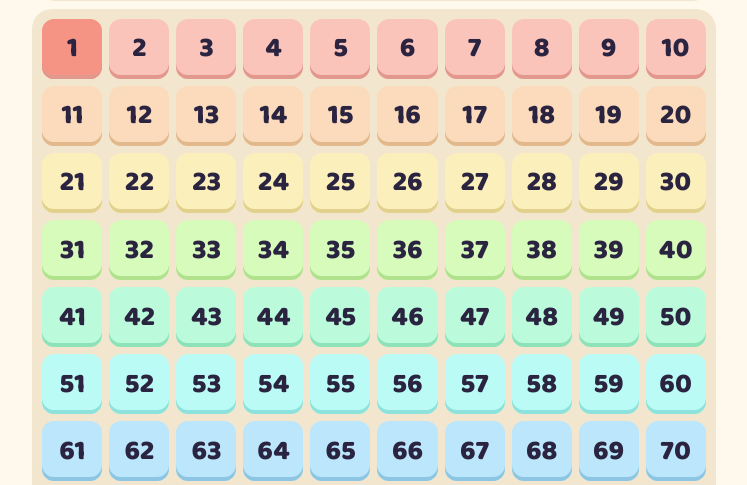
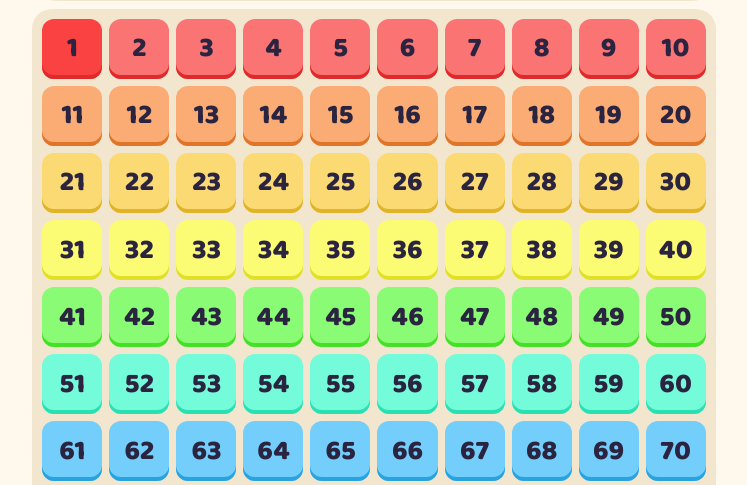
Before and after one commit to onuralpay-ai/onuralpay-ai.github.io, a plain HTML site: page zeynep-sayilar.html in a window 1280 px wide. Both pictures are taken after a click on the button "bir". Shown: the part 259-744 px from the top of the page, without its empty margins (266-1013 px from the left). Drawn offline with Linux system fonts and the light colour scheme.

Commit message:
Add files via upload

```diff
--- a/zeynep-sayilar.html
+++ b/zeynep-sayilar.html
@@ -44,11 +44,11 @@ h1 span{color:var(--acc)}
 .parent .row{margin-top:6px}
 .yes{background:var(--ok);color:#fff}
 .grid{display:grid;grid-template-columns:repeat(10,minmax(0,1fr));gap:clamp(3px,1vw,7px);background:var(--soft);padding:clamp(5px,1.4vw,10px);border-radius:20px}
-.cell{aspect-ratio:1;border:0;border-radius:clamp(7px,1.6vw,12px);font:inherit;font-weight:800;font-size:clamp(14px,4.2vw,28px);color:#2b2440;background:hsl(var(--h) 90% 86%);box-shadow:inset 0 -4px 0 hsl(var(--h) 60% 72%);cursor:pointer;padding:0;display:grid;place-items:center;transition:transform .12s}
-.cell.seen{background:hsl(var(--h) 85% 74%)}
+.cell{aspect-ratio:1;border:0;border-radius:clamp(7px,1.6vw,12px);font:inherit;font-weight:800;font-size:clamp(14px,4.2vw,28px);color:#2b2440;background:hsl(var(--h) 95% 72%);box-shadow:inset 0 -4px 0 hsl(var(--h) 75% 52%);cursor:pointer;padding:0;display:grid;place-items:center;transition:transform .12s}
+.cell.seen{background:hsl(var(--h) 95% 62%)}
 .cell:active,.cell.tap{transform:scale(.88)}
 .cell.target{outline:4px solid var(--acc);outline-offset:1px;animation:wob 1.4s infinite;z-index:1}
-.cell.done{background:hsl(var(--h) 80% 64%)}
+.cell.done{background:hsl(var(--h) 90% 55%)}
 .cell.done::after{content:"★";position:absolute;font-size:.45em;transform:translate(.9em,-.9em);color:#fff}
 .cell{position:relative}
 .grid.game .cell.off{opacity:.25}
@@ -124,7 +124,7 @@ const NAME = 'Zeynep';
 const ONES = ['','bir','iki','üç','dört','beş','altı','yedi','sekiz','dokuz'];
 const TENS = ['','on','yirmi','otuz','kırk','elli','altmış','yetmiş','seksen','doksan'];
 const words = n => n === 100 ? 'yüz' : (TENS[Math.floor(n/10)] + ' ' + ONES[n%10]).trim();
-const hue = n => [8,30,48,95,150,175,200,230,265,320][Math.floor((n-1)/10)];
+const hue = n => [0,25,45,60,110,165,200,228,262,295][Math.floor((n-1)/10)]; // gökkuşağı: kırmızı→turuncu→sarı→yeşil→mavi→mor
 const $ = id => document.getElementById(id);
 const pick = a => a[Math.floor(Math.random()*a.length)];
 const store = { get(k,d){ try{ const v = localStorage.getItem(k); return v===null?d:JSON.parse(v);}catch(e){return d} },
@@ -221,7 +221,7 @@ grid.addEventListener('click', e => {
   const n = +b.dataset.n;
   if (mode === 'learn'){
     b.classList.add('seen','tap'); setTimeout(() => b.classList.remove('tap'), 150);
-    const big = $('lBig'); big.textContent = n; big.style.setProperty('--b', `hsl(${hue(n)} 90% 80%)`);
+    const big = $('lBig'); big.textContent = n; big.style.setProperty('--b', `hsl(${hue(n)} 95% 72%)`);
     big.classList.remove('pop'); void big.offsetWidth; big.classList.add('pop');
     $('lWord').textContent = words(n);
     say(words(n));
@@ -256,7 +256,7 @@ function newRound(first){
   let n; do { n = 1 + Math.floor(Math.random()*max); } while (recent.includes(n) && recent.length < max);
   recent.push(n); if (recent.length > Math.min(6, max-1)) recent.shift();
   target = n; tries = 0;
-  const big = $('gBig'); big.textContent = n; big.style.setProperty('--b', `hsl(${hue(n)} 90% 80%)`);
+  const big = $('gBig'); big.textContent = n; big.style.setProperty('--b', `hsl(${hue(n)} 95% 72%)`);
   big.classList.remove('pop'); void big.offsetWidth; big.classList.add('pop');
   cell(n).classList.add('target');
   cell(n).scrollIntoView({block:'nearest', behavior:'smooth'});
```
